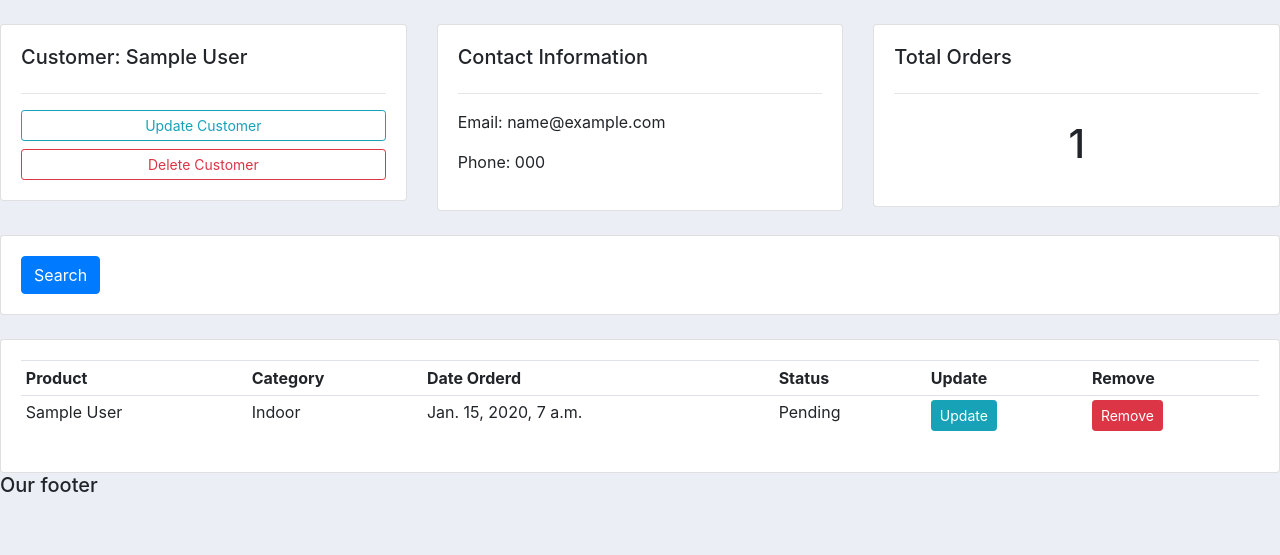
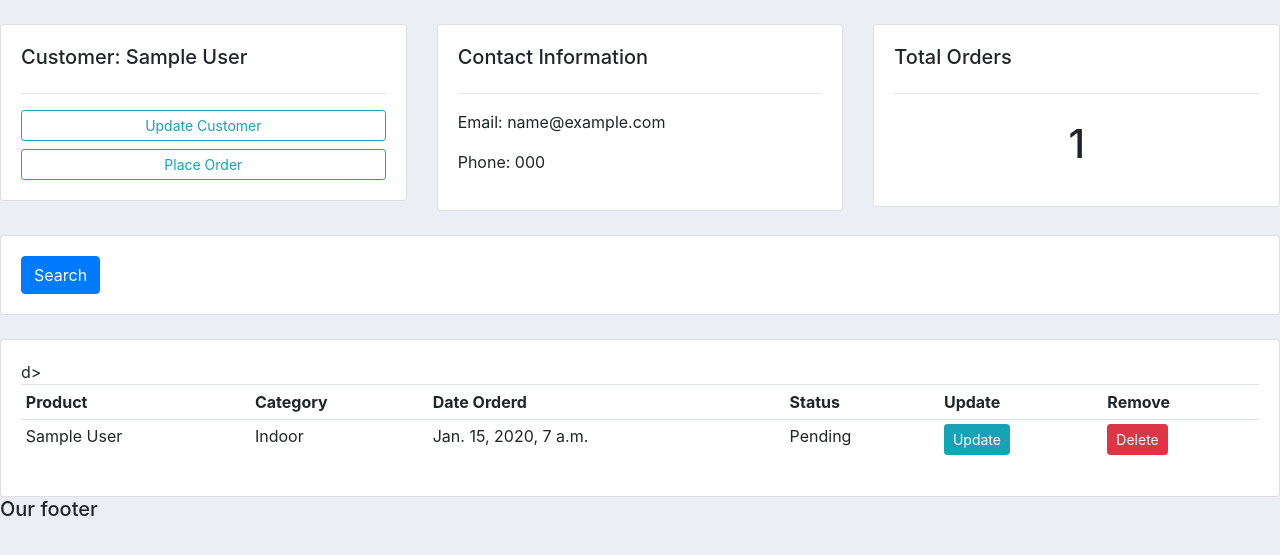
Before and after one commit to adriano-ferrari/django_dennisIvy, a Django app: page /customer/1/ in a window 1280 px wide. Shown: the part 59-614 px from the top of the page. Run offline with Django 3.2, Linux system fonts and the light colour scheme; tables that the repository leaves empty hold one stand-in row (values such as "Sample post"); some libraries are stand-ins or nearby versions.

Commit message:
Inline Formsets

```diff
--- a/accounts/templates/accounts/customer.html
+++ b/accounts/templates/accounts/customer.html
@@ -9,8 +9,10 @@
 		<div class="card card-body">
 			<h5>Customer: {{ customer.name }}</h5>
 			<hr>
-			<a class="btn btn-outline-info  btn-sm btn-block" href="">Update Customer</a>
-			<a class="btn btn-outline-danger  btn-sm btn-block" href="">Delete Customer</a>
+			<a class="btn btn-outline-info  btn-sm btn-block"
+               href="">Update Customer</a>
+			<a class="btn btn-outline-info  btn-sm btn-block"
+               href="{% url 'create_order' customer.id %}">Place Order</a>
 
 		</div>
 	</div>
@@ -65,8 +67,8 @@
                         <td>{{ order.product.category }}</td>
                         <td>{{ order.created }}</td>
                         <td>{{ order.status }}</td>
-                        <td><a class="btn btn-sm btn-info" href="">Update</a></td>
-                        <td><a class="btn btn-sm btn-danger" href="">Remove</a></td>
+                        <td><a class="btn btn-sm btn-info" href="{% url 'update_order' order.id %}">Update</a></td>
+                        <td><a class="btn btn-sm btn-danger" href="{% url 'delete_order' order.id %}">Delete</a></td>d>
                     </tr>
                 {% endfor %}
 
--- a/accounts/templates/accounts/dashboard.html
+++ b/accounts/templates/accounts/dashboard.html
@@ -33,7 +33,6 @@
 		<h5>LAST 5 ORDERS</h5>
 		<hr>
 		<div class="card card-body">
-			<a class="btn btn-primary  btn-sm btn-block" href="{% url 'create_order' %}">Create Order</a>
 			<table class="table table-sm">
 				<tr>
 					<th>Product</th>
--- a/accounts/urls.py
+++ b/accounts/urls.py
@@ -7,7 +7,7 @@ urlpatterns = [
     path('products/', views.products, name='products'),
     path('customer/<str:pk_test>/', views.customer, name='customer'),
 
-    path('create_order', views.createOrder, name='create_order'),
+    path('create_order/<str:pk>/', views.createOrder, name='create_order'),
     path('update_order/<str:pk>/', views.updateOrder, name='update_order'),
     path('delete_order/<str:pk>/', views.deleteOrder, name='delete_order'),
 ]
--- a/accounts/views.py
+++ b/accounts/views.py
@@ -1,5 +1,6 @@
 from django.shortcuts import render, redirect
 from django.http import HttpResponse
+from django.forms import inlineformset_factory
 from .models import *
 from .forms import OrderForm
 
@@ -36,16 +37,20 @@ def customer(request, pk_test):
     return render(request, 'accounts/customer.html', context)
 
 
-def createOrder(request):
-    form = OrderForm()
+def createOrder(request, pk):
+    OrderFormSet = inlineformset_factory(Customer, Order, fields=('product', 'status'), extra=10)
+    customer = Customer.objects.get(id=pk)
+    formset = OrderFormSet(queryset=Order.objects.none(), instance=customer)
+    # form = OrderForm(initial={'customer': customer})
     if request.method == 'POST':
-        print('Printing POST:', request.POST)
-        form = OrderForm(request.POST)
-        if form.is_valid():
-            form.save()
+        # print('Printing POST:', request.POST)
+        # form = OrderForm(request.POST)
+        formset = OrderFormSet(request.POST, instance=customer)
+        if formset.is_valid():
+            formset.save()
             return redirect('/')
 
-    context = {'form': form}
+    context = {'formset': formset}
     return render(request, 'accounts/order_form.html', context)
 
 
```
Also changed, not shown: accounts/templates/accounts/delete.html (+13 -7 lines), accounts/templates/accounts/order_form.html (+16 -6 lines).
